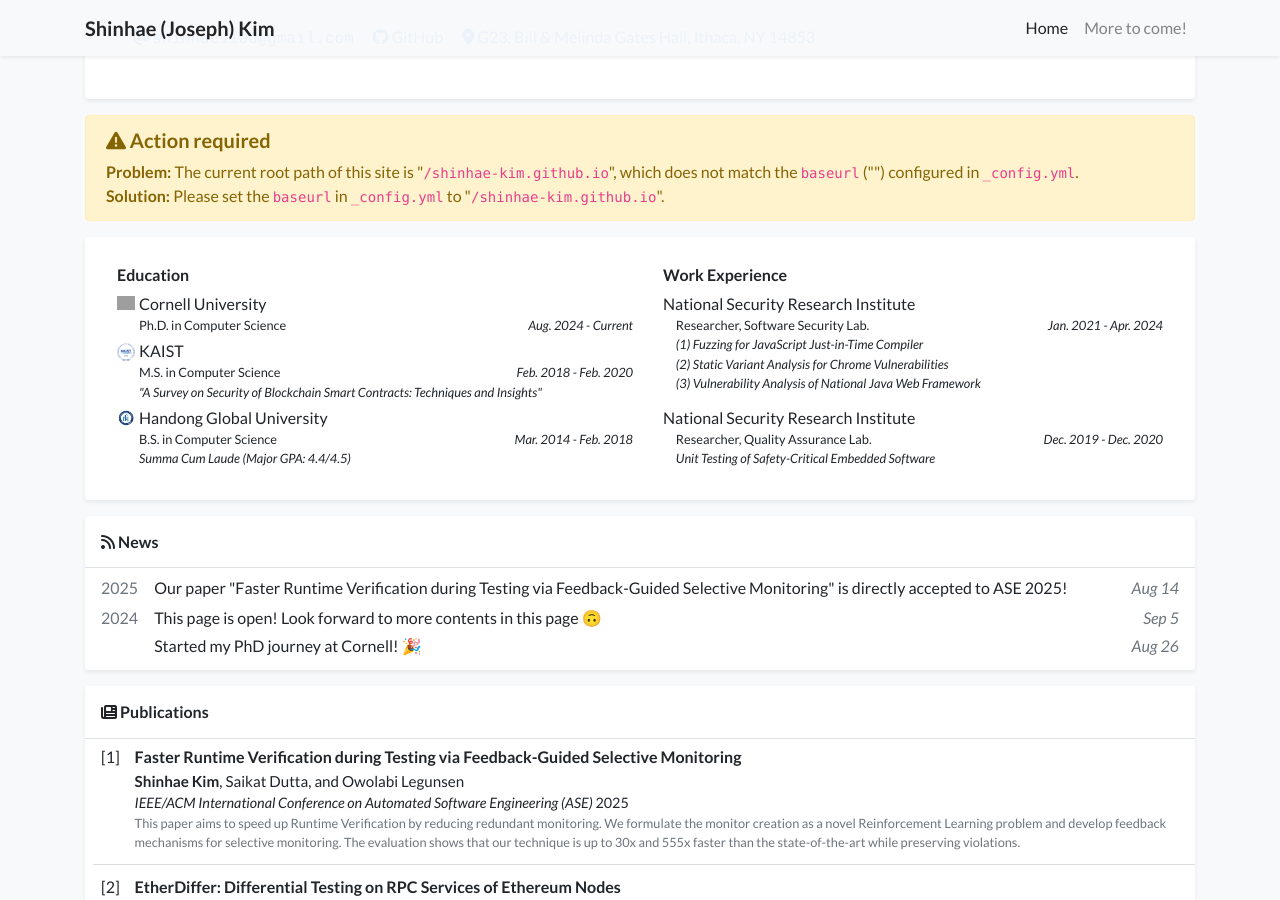
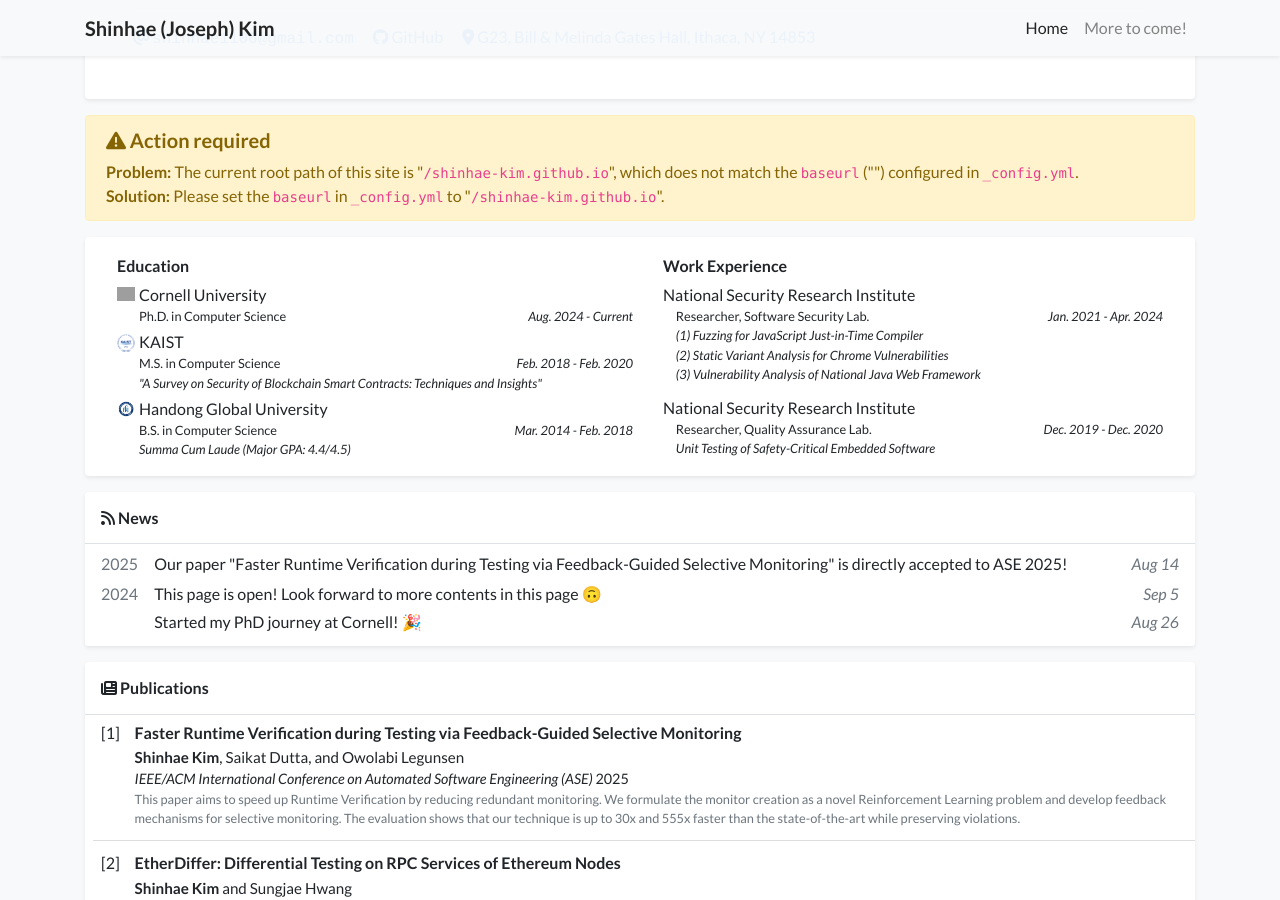
Before and after one commit to shinhae-kim/shinhae-kim.github.io, a Jekyll site: the page index.html, which Jekyll copies as it is, in a window 1280 px wide and 900 px high, scrolled down 464 px. Built offline with Jekyll 4.4.1, drawn with Linux system fonts in a browser that asks for light colours; a style sheet for code colours, icons or effects is not loaded; grey boxes are pictures that could not be loaded.

Commit message:
more spacing

```diff
--- a/index.html
+++ b/index.html
@@ -142,7 +142,7 @@ document.querySelectorAll(".root-path-text").forEach(function(element){
                     <div class="col-md-6">
 
                         <div class="row">
-                            <div class="col-12 mx-2 my-1">
+                            <div class="col-12 mx-2 my-1" style="margin-top: -5px !important;">
                                 <h6>Education</h6>
                                 <ul class="list-unstyled mb-1">
 
@@ -171,7 +171,7 @@ document.querySelectorAll(".root-path-text").forEach(function(element){
                                             </div>
 
                                     </li>
-                                    <li class="media mb-1">
+                                    <li class="media mb-1" style="margin-bottom: -15px !important;">
                                         <img src="/assets/images/badges/handong.png" alt="Handong" style="width: 18px;" class="mr-1 mt-1">
                                         <div class="media-body">
                                             <div>Handong Global University</div>
@@ -196,11 +196,11 @@ document.querySelectorAll(".root-path-text").forEach(function(element){
 
 
                     <div class="col-md-6">
-                        <div class="mx-2 my-1">
+                        <div class="mx-2 my-1" style="margin-top: -5px !important;">
                                 <h6>Work Experience</h6>
                                 <ul class="list-unstyled mb-1">
 
-                                    <li class="media mb-1" style="margin-bottom: 13px !important;">
+                                    <li class="media mb-1" style="margin-top: 5px; margin-bottom: 12px !important;">
                                         <div class="media-body">
                                             <div>National Security Research Institute</div>
                                             <div class="small"></div>
@@ -221,7 +221,7 @@ document.querySelectorAll(".root-path-text").forEach(function(element){
 				        </div>
                                     </li>
                                     <li class="media mb-1">
-                                        <div class="media-body">
+                                        <div class="media-body" style="margin-bottom: -15px !important;">
                                             <div>National Security Research Institute</div>
                                             <div class="small"></div>
                                             <div class="small d-flex">
```
